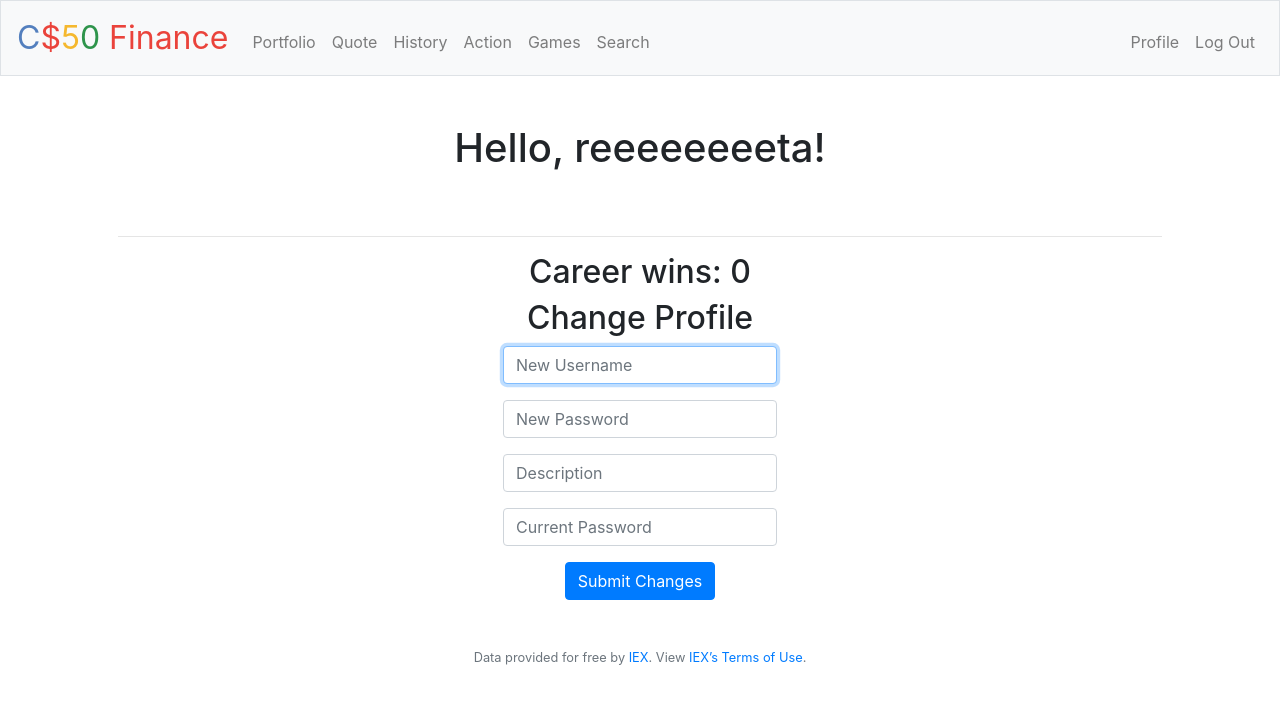
After one commit to mabog3/stocks_game, a Flask app: page /profile in a window 1280 px wide. The commit adds this page. Shown: the top 704 px of the page. Run offline with Flask 2, Linux system fonts and the light colour scheme; a user stored in the database is signed in; data comes from the database, SQL or seed files in the repository; both versions use the stored data as it was after the commit.

Commit message:
profiles

```diff
--- a/application.py
+++ b/application.py
@@ -109,7 +109,7 @@ def actionpage():
             if check:
                 flash('Success')
                 return render_template("addcash.html")
-        return render_template("actionpage.html", stocks = db.engine.execute("SELECT * FROM portfolio WHERE user_id = :user_id AND quantity > 0", user_id=session["user_id"]),games=db.engine.execute("SELECT * FROM game WHERE player1 IN (:user_id) OR player2 IN (:user_id)", user_id=session['user_id']),name=name)
+        return render_template("actionpage.html", stocks = db.engine.execute("SELECT * FROM portfolio WHERE user_id = :user_id AND quantity > 0 AND game=:game", user_id=session["user_id"], game=session['game']),games=db.engine.execute("SELECT * FROM game WHERE player1 IN (:user_id) OR player2 IN (:user_id)", user_id=session['user_id']),name=name)
 
     # else if user reached route via GET (as by clicking a link or via redirect)
     else:
@@ -118,43 +118,11 @@ def actionpage():
 @app.route("/gamescreen", methods=["GET", "POST"])
 @login_required
 def gamescreen():
-    currentgames = db.engine.execute("SELECT * FROM game WHERE (player1 IN (:user_id) OR player2 IN (:user_id)) AND initialized=1 AND finished=0", user_id=session['user_id']).fetchall()
-    uname=str(db.engine.execute("SELECT * FROM users WHERE id=:user_id", user_id=session['user_id']).fetchall()[0]['username'])
-    for game in currentgames:
-        num = game['gamenumber']
-        timeRemaining(num)
-    currentgames = db.engine.execute("SELECT * FROM game WHERE (player1 IN (:user_id) OR player2 IN (:user_id)) AND initialized=1 AND finished=0", user_id=session['user_id']).fetchall()
-    cgame = []
-    for games in currentgames:
-        game = dict(games)
-        num = game['gamenumber']
-        p1 = db.engine.execute("SELECT * FROM game WHERE gamenumber=?", num).fetchall()[0]["player1"]
-        p2 = db.engine.execute("SELECT * FROM game WHERE gamenumber=?", num).fetchall()[0]["player2"]
-        if int(p1) == int(session['user_id']):
-            opponent = str(db.engine.execute("SELECT * FROM users WHERE id=?", p2).fetchall()[0]['username'])
-        else:
-            opponent = str(db.engine.execute("SELECT * FROM users WHERE id=?", p1).fetchall()[0]['username'])
-        game.update({'opponent': opponent})
-        cgame.append(game)
-    gameinvites = db.engine.execute("SELECT * FROM game WHERE player2 IN (:user_id) AND initialized=0 AND finished=0", user_id=session['user_id']).fetchall()
-    igame = []
-    for games in gameinvites:
-        game = dict(games)
-        num = game['gamenumber']
-        p1 = db.engine.execute("SELECT * FROM game WHERE gamenumber=?", num).fetchall()[0]["player1"]
-        opponent = str(db.engine.execute("SELECT * FROM users WHERE id=?", p1).fetchall()[0]['username'])
-        duration = str(datetime.timedelta(days=((int(game['years']) * 365) + int(game['days'])), weeks=int(game['weeks']))).split(",")[0]
-        game.update({'opponent': opponent})
-        game.update({'duration': duration})
-        igame.append(game)
-
     sentinvites = db.engine.execute("SELECT * FROM game WHERE player1 IN (:user_id) AND initialized=0 AND finished=0", user_id=session['user_id']).fetchall()
     sgame = []
     for games in sentinvites:
         game = dict(games)
-        num = game['gamenumber']
-        p2 = db.engine.execute("SELECT * FROM game WHERE gamenumber=?", num).fetchall()[0]["player2"]
-        opponent = str(db.engine.execute("SELECT * FROM users WHERE id=?", p2).fetchall()[0]['username'])
+        opponent = str(db.engine.execute("SELECT * FROM users WHERE id=?", game['player2']).fetchall()[0]['username'])
         duration = str(datetime.timedelta(days=((int(game['years']) * 365) + int(game['days'])), weeks=int(game['weeks']))).split(",")[0]
         game.update({'opponent': opponent})
         game.update({'duration': duration})
@@ -164,12 +132,12 @@ def gamescreen():
     pgame = []
     for games in pastgames:
         game = dict(games)
-        winner = game['winner']
-        wu = db.engine.execute("SELECT * FROM users WHERE id=?", winner).fetchall()[0]['username']
+        wu = db.engine.execute("SELECT * FROM users WHERE id=?", game['winner']).fetchall()[0]['username']
         if not wu: #winner is 0 when tie
             wu = "Tie"
         game.update({'wu':wu})
         pgame.append(game)
+
     if request.method == "POST":
         if request.form.getlist("accept"):
             accepts = request.form.getlist("accept")
@@ -177,11 +145,54 @@ def gamescreen():
             for accept in accepts:
                 db.engine.execute("UPDATE game SET initialized=1, startdate=:start WHERE gamenumber=:game", start=current.strftime("%Y-%m-%d %H:%M:%S"), game=int(accept))
             #cgame = list(filter(lambda i: i['id'] != 2, test_list))
-            return render_template("gamescreen.html", currentgames=cgame, gameinvites=igame, sentvites=sgame, pastgames=pgame)
+        currentgames = db.engine.execute("SELECT * FROM game WHERE (player1 IN (:user_id) OR player2 IN (:user_id)) AND initialized=1 AND finished=0", user_id=session['user_id']).fetchall()
+        for game in currentgames:
+            timeRemaining(game['gamenumber'])
+        currentgames = db.engine.execute("SELECT * FROM game WHERE (player1 IN (:user_id) OR player2 IN (:user_id)) AND initialized=1 AND finished=0", user_id=session['user_id']).fetchall()
+        cgame = []
+        for games in currentgames:
+            game = dict(games)
+            if int(game["player1"]) == int(session['user_id']):
+                opponent = str(db.engine.execute("SELECT * FROM users WHERE id=?", game["player2"]).fetchall()[0]['username'])
+            else:
+                opponent = str(db.engine.execute("SELECT * FROM users WHERE id=?", game["player1"]).fetchall()[0]['username'])
+            game.update({'opponent': opponent})
+            cgame.append(game)
+        gameinvites = db.engine.execute("SELECT * FROM game WHERE player2 IN (:user_id) AND initialized=0 AND finished=0", user_id=session['user_id']).fetchall()
+        igame = []
+        for games in gameinvites:
+            game = dict(games)
+            opponent = str(db.engine.execute("SELECT * FROM users WHERE id=?", game["player1"]).fetchall()[0]['username'])
+            duration = str(datetime.timedelta(days=((int(game['years']) * 365) + int(game['days'])), weeks=int(game['weeks']))).split(",")[0]
+            game.update({'opponent': opponent})
+            game.update({'duration': duration})
+            igame.append(game)
         return render_template("gamescreen.html", currentgames=cgame, gameinvites=igame, sentvites=sgame, pastgames=pgame)
 
     # else if user reached route via GET (as by clicking a link or via redirect)
     else:
+        currentgames = db.engine.execute("SELECT * FROM game WHERE (player1 IN (:user_id) OR player2 IN (:user_id)) AND initialized=1 AND finished=0", user_id=session['user_id']).fetchall()
+        for game in currentgames:
+            timeRemaining(game['gamenumber'])
+        currentgames = db.engine.execute("SELECT * FROM game WHERE (player1 IN (:user_id) OR player2 IN (:user_id)) AND initialized=1 AND finished=0", user_id=session['user_id']).fetchall()
+        cgame = []
+        for games in currentgames:
+            game = dict(games)
+            if int(game["player1"]) == int(session['user_id']):
+                opponent = str(db.engine.execute("SELECT * FROM users WHERE id=?", game["player2"]).fetchall()[0]['username'])
+            else:
+                opponent = str(db.engine.execute("SELECT * FROM users WHERE id=?", game["player1"]).fetchall()[0]['username'])
+            game.update({'opponent': opponent})
+            cgame.append(game)
+        gameinvites = db.engine.execute("SELECT * FROM game WHERE player2 IN (:user_id) AND initialized=0 AND finished=0", user_id=session['user_id']).fetchall()
+        igame = []
+        for games in gameinvites:
+            game = dict(games)
+            opponent = str(db.engine.execute("SELECT * FROM users WHERE id=?", game["player1"]).fetchall()[0]['username'])
+            duration = str(datetime.timedelta(days=((int(game['years']) * 365) + int(game['days'])), weeks=int(game['weeks']))).split(",")[0]
+            game.update({'opponent': opponent})
+            game.update({'duration': duration})
+            igame.append(game)
         return render_template("gamescreen.html", currentgames=cgame, gameinvites=igame, sentvites=sgame, pastgames=pgame)
 
 @app.route("/newgame", methods=["GET", "POST"])
@@ -254,7 +265,8 @@ def timeRemaining(game):
         else:
             winner = 0 #if there's a tie, winner will be set to 0
         db.engine.execute("UPDATE game SET winner=:winner WHERE gamenumber=:game", game=game, winner=winner)
-
+        if winner:
+            db.engine.execute("UPDATE users SET wins=wins+1 WHERE id=:winner", winner=winner)
 
 def calculate_portfolio_value(portfolio):
     grand_total = 0
@@ -283,10 +295,6 @@ def buy(symbol, shares, game):
     if not (symbol and shares):
         flash("Please input a valid stock symbol and share quantity.")
         return []
-    # ensure number of shares is valid
-    # if not str.isdecimal(shares):
-    #     flash('Share quantity must be a positive integer')
-    #     return []
     if float(shares) <= 0:
         flash('Share quantity must be a positive real number.')
         return []
@@ -329,7 +337,7 @@ def buy(symbol, shares, game):
         words = ["share", "was"]
     else:
         words = ["shares", "were"]
-    return [words, round(quote['price'], 2), cost]
+    return [words, round(quote['price'], 2), cost] #TODO: USE WORDS IN CUSTOM FLASH. same goes for sell
 
 def sell(symbol, shares, game):
     """Sell shares of stock"""
@@ -376,6 +384,36 @@ def sell(symbol, shares, game):
 
     return [words, shares, symbol, quote['price'], price1]
 
+@app.route("/profile",methods=["GET", "POST"])
+@login_required
+def profile():
+    user = db.engine.execute("SELECT * FROM users WHERE id=:user_id", user_id=session['user_id']).fetchall()[0]
+    if not user['wins']:
+        db.engine.execute("UPDATE users SET wins=0 WHERE id=:user_id", user_id=session['user_id'])
+        user = db.engine.execute("SELECT * FROM users WHERE id=:user_id", user_id=session['user_id']).fetchall()[0]
+    if request.method == "POST":
+        if request.form.get("password"):
+            if check_password_hash(user['hash'], request.form.get("password")):
+                # if not (request.form.get("username") or request.form.get("newPassword") or request.form.get("desc")):
+                #     flash("Please select an action!") people may want to set their description to be blank
+                db.engine.execute("UPDATE users SET description=:desc WHERE id=:user_id", desc=request.form.get("desc"), user_id=session['user_id'])
+                if request.form.get("username"):
+                    rows = db.engine.execute("SELECT * FROM users WHERE username = ?", request.form.get("username")).fetchall()
+                    if (len(rows) < 1):
+                        db.engine.execute("UPDATE users SET username=:uname WHERE id=:user_id", uname=request.form.get("username"), user_id=session['user_id'])
+                        flash("Successfully updated username.")
+                    else:
+                        flash("That username is already taken.")
+                if request.form.get("newPassword"):
+                    pw = generate_password_hash(request.form.get("newPassword"))
+                    db.engine.execute("UPDATE users SET hash=:pw WHERE id=:user_id", pw=pw, user_id=session['user_id'])
+                    flash("Successfully updated password.")
+                user = db.engine.execute("SELECT * FROM users WHERE id=:user_id", user_id=session['user_id']).fetchall()[0]
+            else:
+                flash("Incorrect password.")
+        return render_template("profile.html", user=user)
+    else:
+        return render_template("profile.html", user=user)
 
 @app.route("/history",methods=["GET", "POST"])
 @login_required
@@ -394,11 +432,11 @@ def history():
     # retrieve transactions
     transactions = db.engine.execute("SELECT * FROM transactions WHERE user_id = :user_id AND game=:game ORDER BY date DESC", user_id=session["user_id"], game=game).fetchall()
 
-    return render_template('history.html', transactions=transactions, games=db.engine.execute("SELECT * FROM game WHERE player1 IN (:user_id) OR player2 IN (:user_id)", user_id=session['user_id']), name=name)
+    return render_template('history.html', transactions=transactions, games=db.engine.execute("SELECT * FROM game WHERE player1 IN (:user_id) OR player2 IN (:user_id) AND initialized=1", user_id=session['user_id']), name=name)
 
 @app.route("/searchusers", methods=["GET", "POST"])
 @login_required
-def searchusers():
+def searchusers(): #TODO: Make this a 'get' with query strings, like other searches
     if request.method == "POST":
         if request.form.get("username"):
             users = db.engine.execute("SELECT * FROM users WHERE username LIKE :search", search="%"+str(request.form.get("username"))+"%")
@@ -503,10 +541,11 @@ def register():
                 rows = db.engine.execute("SELECT * FROM users WHERE username = ?", username).fetchall()
                 if len(rows) < 1:
                     # add user to database
-                    x = db.engine.execute("INSERT INTO users (username, hash) VALUES (?, ?)",
-                                   username, generate_password_hash(pw))
+                    x = db.engine.execute("INSERT INTO users (username, hash, wins, description) VALUES (?, ?, ?, ?)",
+                                   username, generate_password_hash(pw), 0, "")
                     if not x:
-                        return apology('Registration error')
+                        flash('Registration error')
+                        return render_template("register.html")
                     # login user automatically and remember session
                     rows = db.engine.execute("SELECT * FROM users WHERE username = :username", username=request.form.get("username")).fetchall()
                     session["user_id"] = rows[0]["id"]
@@ -519,6 +558,7 @@ def register():
                 flash('Passwords do not match.')
         else:
             flash("Please fill out all fields.")
+        return render_template("register.html")
     # else if user reached route via GET (as by clicking a link or via redirect)
     else:
         return render_template("register.html")
--- a/templates/layout.html
+++ b/templates/layout.html
@@ -41,7 +41,7 @@
                         <li class="nav-item"><a class="nav-link" href="/searchusers">Search</a></li>
                     </ul>
                     <ul class="navbar-nav ml-auto mt-2">
-                        <li class="nav-item nav-link">Hello!</li>
+                        <li class="nav-item"><a class="nav-link" href="/profile">Profile</a></li>
                         <li class="nav-item"><a class="nav-link" href="/logout">Log Out</a></li>
                     </ul>
                 {% else %}
--- /dev/null
+++ b/templates/profile.html
@@ -0,0 +1,30 @@
+{% extends "layout.html" %}
+
+{% block title %}
+    Profile
+{% endblock %}
+
+{% block main %}
+    <div>
+        <h1>Hello, {{ user['username'] }}! </h1>
+    </div>
+    <hr>
+    <h2>Career wins: {{ user['wins'] }}</h2>
+
+    <h2> Change Profile </h2>
+    <form action="/profile" method="post">
+        <div class="form-group">
+            <input autocomplete="off" autofocus class="form-control" name="username" placeholder="New Username" type="text">
+        </div>
+        <div class="form-group">
+            <input autocomplete="off" autofocus class="form-control" name="newPassword" placeholder="New Password" type="password">
+        </div>
+        <div class="form-group">
+            <input autocomplete="off" autofocus class="form-control" name="desc" value="{{ user['description'] }}" placeholder="Description" type="text">
+        </div>
+        <div class="form-group">
+            <input class="form-control" name="password" placeholder="Current Password" type="password" required>
+        </div>
+        <button class="btn btn-primary" type="submit">Submit Changes</button>
+    </form>
+{% endblock %}
```
Also changed, not shown: finance.db.
